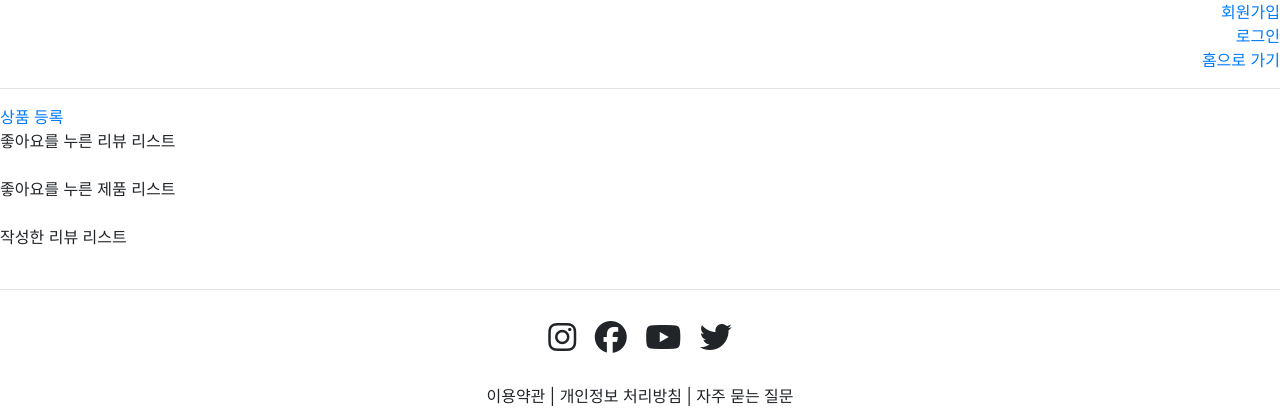
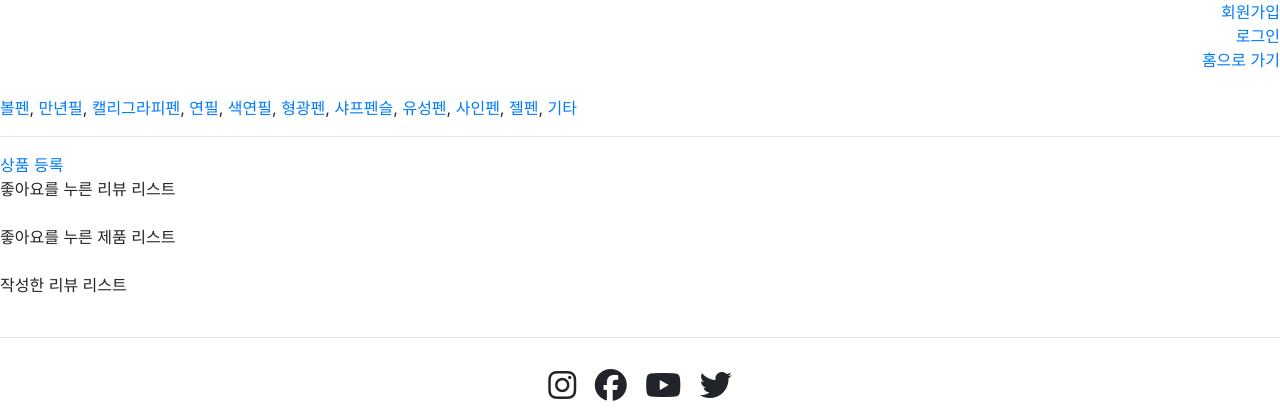
Before and after one commit to pcjs156/LionStore, a Django app: template account/templates/myPage.html in a window 1280 px wide. Shown: the top 420 px of the page. Run offline with Django 3.2, Linux system fonts and the light colour scheme; the template is opened without the code that fills it, so the values that code supplies are empty; some libraries are stand-ins or nearby versions.

Commit message:
base.html에서 각 카테고리별로 productList에 접근하는 기능

```diff
--- a/mainApp/urls.py
+++ b/mainApp/urls.py
@@ -71,4 +71,7 @@ urlpatterns = [
 
     # 외부 링크로 리다이렉트 하기 위한 url
     path('redirectExternalLink/<path:link>', tools.redirectExternalLink, name='redirectExternalLink'),
+
+     # 카테고리 이름으로 productList에 Redirect
+     path('redirectByCategoryName/<categoryName>', tools.redirectByCategoryName, name="redirectByCategoryName"),
 ]
--- a/templates/base.html
+++ b/templates/base.html
@@ -60,6 +60,20 @@
         {% endif %}
 
         <div><a href="{% url 'mainPage' %}">홈으로 가기</a></div>
+
+        <br>
+
+        <span><a href="{% url 'redirectByCategoryName' '볼펜' %}">볼펜</a>, </span>
+        <span><a href="{% url 'redirectByCategoryName' '만년필' %}">만년필</a>, </span>
+        <span><a href="{% url 'redirectByCategoryName' '캘리그라피펜' %}">캘리그라피펜</a>, </span>
+        <span><a href="{% url 'redirectByCategoryName' '연필' %}">연필</a>, </span>
+        <span><a href="{% url 'redirectByCategoryName' '색연필' %}">색연필</a>, </span>
+        <span><a href="{% url 'redirectByCategoryName' '형광펜' %}">형광펜</a>, </span>
+        <span><a href="{% url 'redirectByCategoryName' '샤프펜슬' %}">샤프펜슬</a>, </span>
+        <span><a href="{% url 'redirectByCategoryName' '유성펜' %}">유성펜</a>, </span>
+        <span><a href="{% url 'redirectByCategoryName' '사인펜' %}">사인펜</a>, </span>
+        <span><a href="{% url 'redirectByCategoryName' '젤펜' %}">젤펜</a>, </span>
+        <span><a href="{% url 'redirectByCategoryName' '기타' %}">기타</a></span>
     </header>
 
     <hr>
```
Also changed, not shown: mainApp/tools.py (+9 -1 lines).
